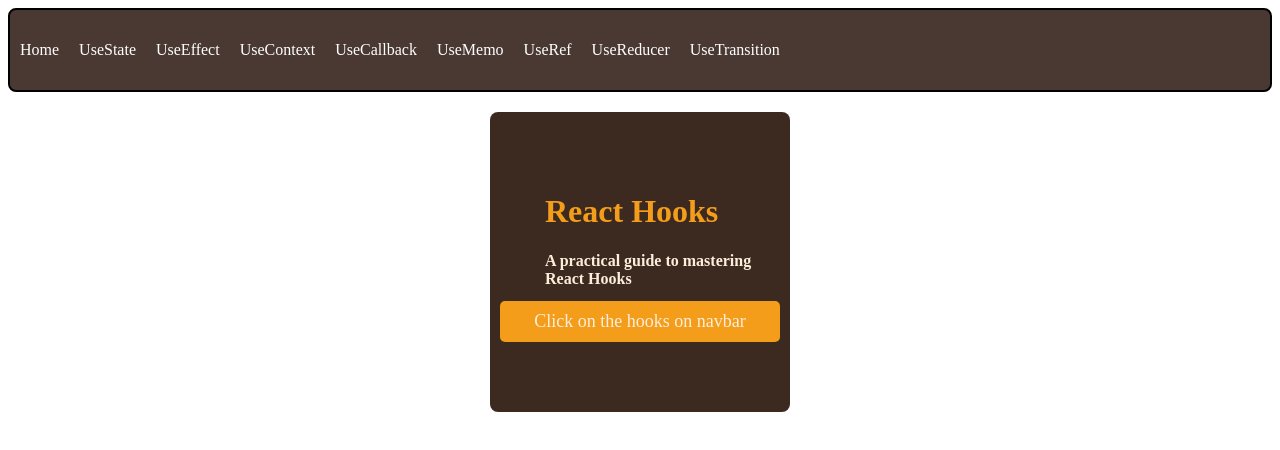
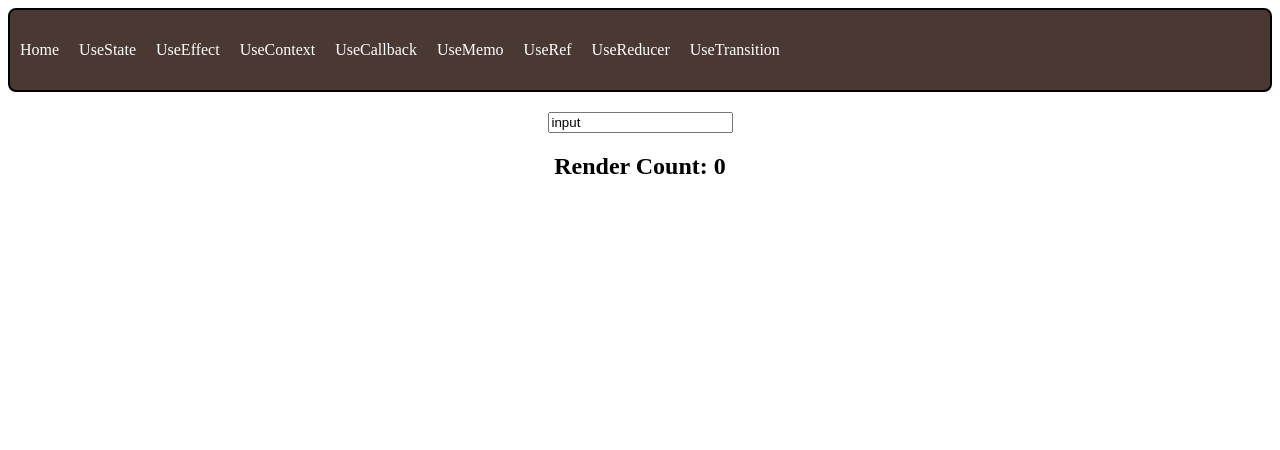
Before and after one commit to Domains18/React-Hooks, a React (Vite) app: page /useRef in a window 1280 px wide. Shown: the top 450 px of the page. Built offline with nearby package versions, Linux system fonts and the light colour scheme.

Commit message:
ref hooks

```diff
--- a/src/App.jsx
+++ b/src/App.jsx
@@ -4,6 +4,7 @@ import { Home } from './Components/Home';
 import { NotFound } from './Components/NotFound';
 import { Usestate } from './Hooks/UseState';
 import { Useeffect } from './Hooks/UseEffect';
+import { UseRef } from './Hooks/UseRef';
 function App() {
 
 
@@ -17,7 +18,7 @@ function App() {
       {/* <Route path="/usecontext" element={<UseContext />} /> */}
       {/* <Route path="/usecallback" element={<UseCallback />} /> */}
       {/* <Route path="/usememo" element={<UseMemo />} /> */}
-      {/* <Route path="/useRef" element={<UseRef />} /> */}
+      <Route path="/useRef" element={<UseRef />} />
       {/* <Route path="/useReducer" element={<UseReducer />} /> */}
       {/* <Route path="/useTransition" element={<UseTransition />} /> */}
       <Route path="*" element={<NotFound />} />
--- /dev/null
+++ b/src/Hooks/UseRef.jsx
@@ -0,0 +1,21 @@
+import { useState, useEffect, useRef } from "react";
+
+export function UseRef() {
+    const [inputValue, setInputValue] = useState("input");
+    const count = useRef(0);
+
+    useEffect(() => {
+        count.current = count.current + 1;
+    });
+
+    return (
+        <section>
+            <input
+                type="text"
+                value={inputValue}
+                onChange={(e) => setInputValue(e.target.value)}
+            />
+            <h1>Render Count: {count.current}</h1>
+        </section>
+    );
+}
```
